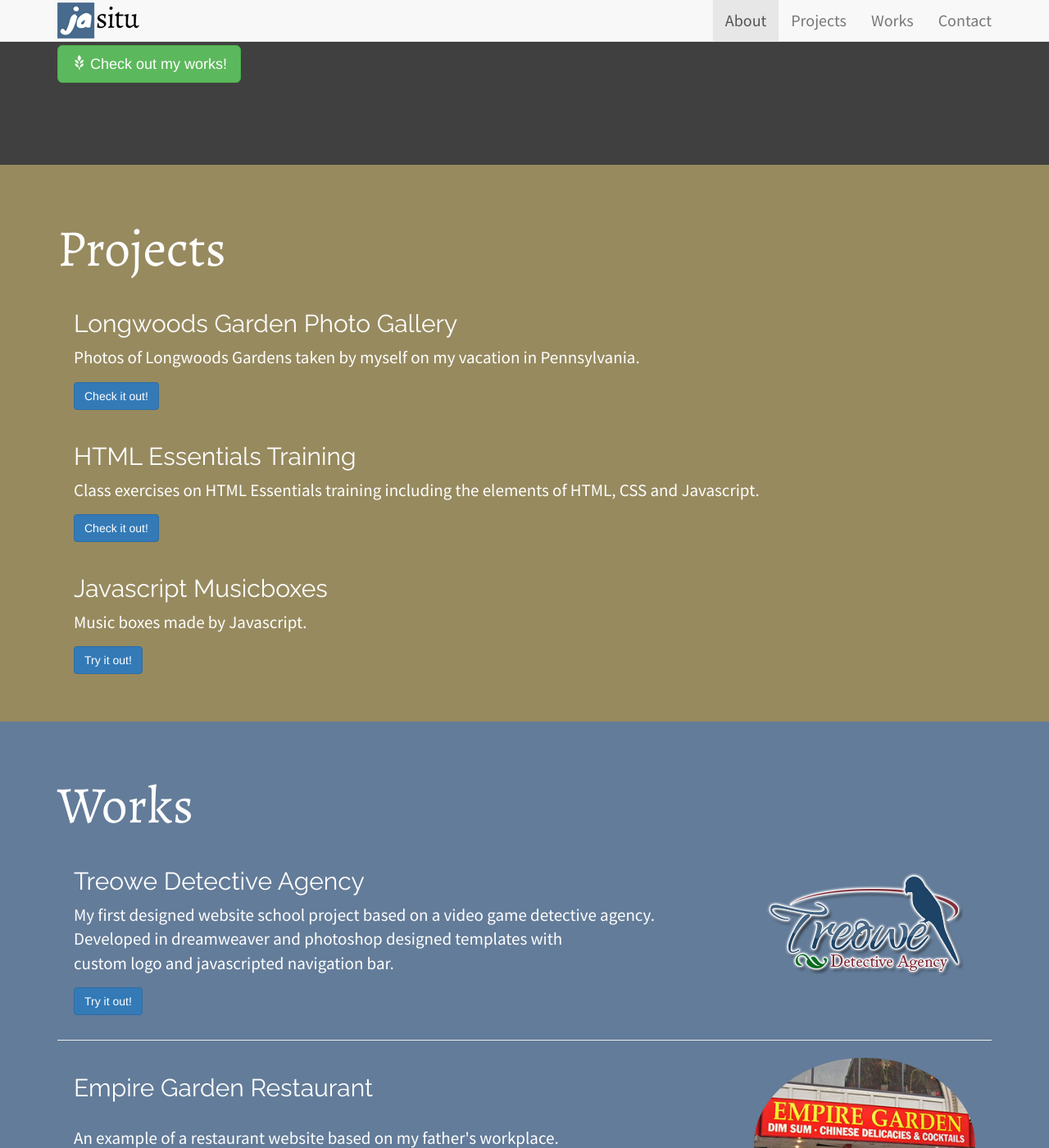
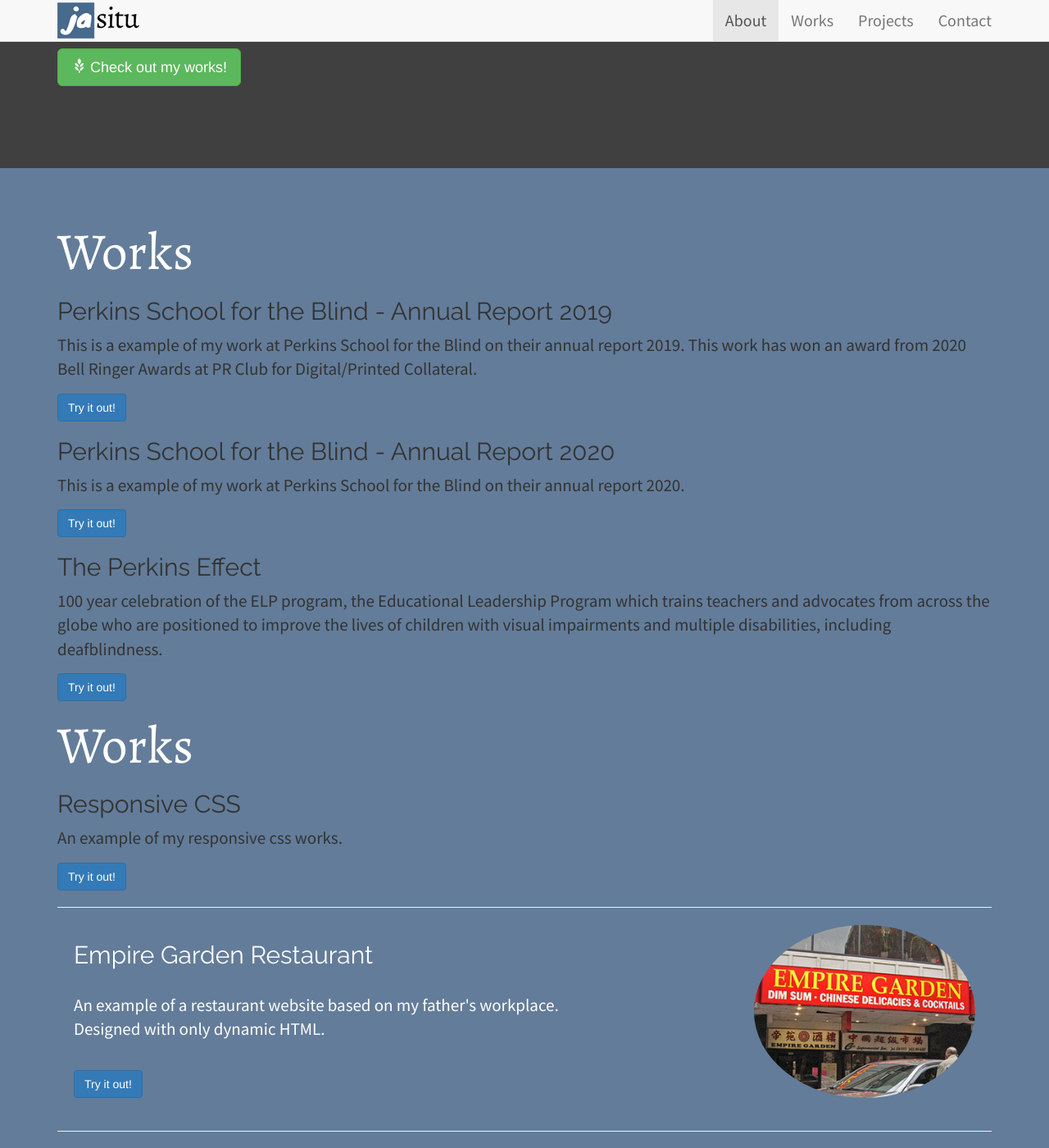
Before and after one commit to jasitu/jasitu.github.io, a Jekyll site: the page index.html, which Jekyll copies as it is, in a window 1280 px wide and 1400 px high, scrolled down 1072 px. Shown: the whole window at 82% size. Built offline with Jekyll 4.4.1, drawn with Linux system fonts in a browser that asks for light colours; nearby versions of some CDN libraries; some of the changed text lies outside the part shown.

Commit message:
updated html, added more works

```diff
--- a/index.html
+++ b/index.html
@@ -1,5 +1,5 @@
 <!DOCTYPE html>
-<html>
+<html lang="en">
 <head>
     <meta charset="utf-8">
     <meta name="viewport" content="width=device-width" initial-scale="1">
@@ -34,8 +34,8 @@
         <div class="navbar-collapse collapse">
           <ul class="nav navbar-nav navbar-right">
             <li><a class="page-scroll" href="#about">About</a></li>
+            <li><a class="page-scroll" href="#works">Works</a></li>
             <li><a class="page-scroll" href="#projects">Projects</a></li>
-            <li><a class="page-scroll" href="#works">Works</a></li>
             <li><a class="page-scroll" href="#contact">Contact</a></li>
           </ul>
           </div>
@@ -45,9 +45,9 @@
     <!-- jumbotron -->
     <div class="jumbotron text-center-justify" id="jumbo">
       <div class="container">
-          <img id="portrait" class="featurette-image img-circle img-responsive pull-right" src="img/portrait.jpg" width="350px">
+          <img id="portrait" class="featurette-image img-circle img-responsive pull-right" src="img/portrait.jpg" width="350px" alt="image of me in a hat">
         <h1>Jacky Situ</h1>
-        <h3>Web Designer / Front-End Developer</h3><br>
+        <h2>Web Designer / Front-End Developer</h2><br>
         <p>
           I am an aspiring web designer hoping to realize peoples' dreams by creating the
           embodiment of their desires through design and interpretation of web development.
@@ -105,51 +105,48 @@
       </div>
     </div>
 
-    <!-- projects -->
-
-    <div class="jumbotron text-center-justify" id="projects">
-        <div class="container">
-        <h1>Projects</h1>
-        <div class="featurette" id="flowers">
-            <img class="featurette-image img-responsive pull-right" src="">
-            <h2 class="featurette-heading">Longwoods Garden Photo Gallery</h2>
-            <p class="lead">Photos of Longwoods Gardens taken by myself on my vacation in Pennsylvania.</p>
-            <a href="http://jasitu.github.io/flowers/index.html" target="_blank"
-            <button type="button" class="btn btn-primary">Check it out!</button>
-            </a>
-          </div>
-
-        <div class="featurette" id="htmltrain">
-            <img class="featurette-image img-responsive pull-right" src="">
-            <h2 class="featurette-heading">HTML Essentials Training</h2>
-            <p class="lead">Class exercises on HTML Essentials training including the elements of HTML, CSS and Javascript.</p>
-            <a href="http://jasitu.github.io/htmltrain/intro.htm" target="_blank"
-            <button type="button" class="btn btn-primary">Check it out!</button>
-            </a>
-          </div>
-
-          <div class="featurette" id="musicbox">
-            <img class="featurette-image img-responsive pull-right" src="">
-            <h2 class="featurette-heading">Javascript Musicboxes</h2>
-            <p class="lead">Music boxes made by Javascript.</p>
-            <a href="http://jasitu.github.io/musicbox/musicboxes.html" target="_blank"
-            <button type="button" class="btn btn-primary">Try it out!</button>
-            </a>
-          </div>
-        </div>
-      </div>
-
     <!-- works -->
 
 <div class="jumbotron text-center-justify" id="works">
+
   <div class="container">
     <h1>Works</h1>
-        <div class="featurette" id="treowe">
-            <img class="featurette-image img-responsive pull-right" src="img/treowelogo.png">
-            <h2 class="featurette-heading">Treowe Detective Agency</h2>
-            <p class="lead">My first designed website school project based on a video game detective agency.<br>
-              Developed in dreamweaver and photoshop designed templates with <br>custom logo and javascripted navigation bar.</p>
-            <a href="http://jasitu.github.io/website/home.html" target="_blank"
+        <div class="featurette" id="annualreport2019">
+            <img class="featurette-image img-responsive pull-right" src="" alt="">
+            <h2 class="featurette-heading">Perkins School for the Blind - Annual Report 2019</h2>
+            <p class="lead">This is a example of my work at Perkins School for the Blind on their annual report 2019. This work has won an award from 2020 Bell Ringer Awards at PR Club for Digital/Printed Collateral.</p>
+            <a href="http://jasitu.github.io/annual-report-2019/index.html" target="_blank"
+            <button type="button" class="btn btn-primary">Try it out!</button>
+            </a>
+        </div>
+      </div>
+  <div class="container">
+    <div class="featurette" id="annualreport2020">
+      <img class="featurette-image img-responsive pull-right" src="" alt="">
+      <h2 class="featurette-heading">Perkins School for the Blind - Annual Report 2020</h2>
+      <p class="lead">This is a example of my work at Perkins School for the Blind on their annual report 2020.</p>
+      <a href="http://jasitu.github.io/annual-report-2020/index.html" target="_blank"
+      <button type="button" class="btn btn-primary">Try it out!</button>
+      </a>
+  </div>
+      </div>
+  <div class="container">
+  <div class="featurette" id="perkinseffect">
+      <img class="featurette-image img-responsive pull-right" src="" alt="">
+      <h2 class="featurette-heading">The Perkins Effect</h2>
+      <p class="lead">100 year celebration of the ELP program, the Educational Leadership Program which trains teachers and advocates from across the globe who are positioned to improve the lives of children with visual impairments and multiple disabilities, including deafblindness.</p>
+      <a href="http://jasitu.github.io/perkins-effect/index.html" target="_blank"
+      <button type="button" class="btn btn-primary">Try it out!</button>
+      </a>
+  </div>
+      </div>
+  <div class="container">
+    <h1>Works</h1>
+        <div class="featurette" id="reponsivecss">
+            <img class="featurette-image img-responsive pull-right" src="" alt="">
+            <h2 class="featurette-heading">Responsive CSS</h2>
+            <p class="lead">An example of my responsive css works.</p>
+            <a href="http://jasitu.github.io/responsivecss/index.html" target="_blank"
             <button type="button" class="btn btn-primary">Try it out!</button>
             </a>
         </div>
@@ -158,7 +155,7 @@
     <div class="container">
       <hr class="featurette-divider">
         <div class="featurette" id="empire">
-              <img class="featurette-image img-circle img-responsive pull-right" src="img/empirelogo.jpg">
+              <img class="featurette-image img-circle img-responsive pull-right" src="img/empirelogo.jpg" alt="">
               <h2 class="featurette-heading">Empire Garden Restaurant</h2><br>
               <p class="lead">An example of a restaurant website based on my father's workplace.<br>Designed with only dynamic HTML.</p><br>
               <a href="http://jasitu.github.io/bigproj/home.html" target="_blank"
@@ -170,7 +167,7 @@
       <div class="container">
         <hr class="featurette-divider">
           <div class="featurette" id="origami">
-                <img class="featurette-image img-responsive pull-right" src="img/crane_main.png">
+                <img class="featurette-image img-responsive pull-right" src="img/crane_main.png" alt="">
                 <h2 class="featurette-heading">Art of Origami Flash Gallery</h2><br>
                 <p class="lead">A flash project with interactivity on how to make a <br>origami paper crane with step by step instructions.</p><br>
                 <a href="http://jasitu.github.io/proj/origamiproj1.html" target="_blank"
@@ -182,7 +179,7 @@
     <div class="container">
       <hr class="featurette-divider">
           <div class="featurette" id="magazine">
-              <img class="featurette-image img-circle img-responsive pull-right" src="img/magazinelogo.jpg" id="magazinelogo">
+              <img class="featurette-image img-circle img-responsive pull-right" src="img/magazinelogo.jpg" id="magazinelogo" alt="">
               <h2 class="featurette-heading">Future Magazine Concept</h2><br>
               <p class="lead">Concept designs magazine covers based on future technology.<br>
                 Based typography following a magazine spread and its pages. </p><br>
@@ -274,6 +271,41 @@
       </div>
 
 </div>
+
+ <!-- projects -->
+
+ <div class="jumbotron text-center-justify" id="projects">
+  <div class="container">
+  <h1>Projects</h1>
+  <div class="featurette" id="flowers">
+      <img class="featurette-image img-responsive pull-right" src="" alt="">
+      <h2 class="featurette-heading">Longwoods Garden Photo Gallery</h2>
+      <p class="lead">Photos of Longwoods Gardens taken by myself on my vacation in Pennsylvania.</p>
+      <a href="http://jasitu.github.io/flowers/index.html" target="_blank"
+      <button type="button" class="btn btn-primary">Check it out!</button>
+      </a>
+    </div>
+
+  <div class="featurette" id="htmltrain">
+      <img class="featurette-image img-responsive pull-right" src="" alt="">
+      <h2 class="featurette-heading">HTML Essentials Training</h2>
+      <p class="lead">Class exercises on HTML Essentials training including the elements of HTML, CSS and Javascript.</p>
+      <a href="http://jasitu.github.io/htmltrain/intro.htm" target="_blank"
+      <button type="button" class="btn btn-primary">Check it out!</button>
+      </a>
+    </div>
+
+    <div class="featurette" id="musicbox">
+      <img class="featurette-image img-responsive pull-right" src="" alt="">
+      <h2 class="featurette-heading">Javascript Musicboxes</h2>
+      <p class="lead">Music boxes made by Javascript.</p>
+      <a href="http://jasitu.github.io/musicbox/musicboxes.html" target="_blank"
+      <button type="button" class="btn btn-primary">Try it out!</button>
+      </a>
+    </div>
+  </div>
+</div>
+
   <!-- contact -->
   <div class="jumbotron text-center" id="contact">
     <div class="container">
```
